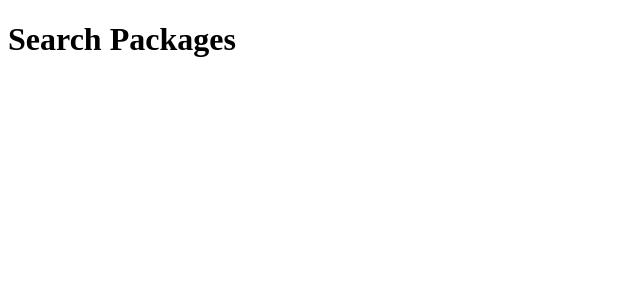
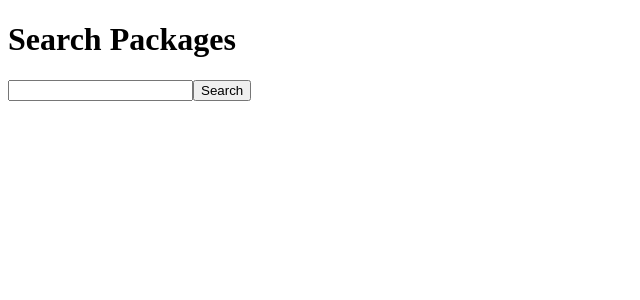
Before and after one commit to spencercoleman/npm-package-search, a React (Create React App) app: page / in a window 1280 px wide. Shown: the top 300 px of the page, without its empty margins (0-640 px from the left). Built offline with nearby package versions, Linux system fonts and the light colour scheme.

Commit message:
Set up PackagesList component to handle searching and displaying results

```diff
--- a/src/components/App.tsx
+++ b/src/components/App.tsx
@@ -1,11 +1,13 @@
 import { Provider } from 'react-redux';
 import { store } from '../state';
+import PackagesList from './PackagesList';
 
 const App = (): JSX.Element => {
     return (
         <Provider store={store}>
             <div>
                 <h1>Search Packages</h1>
+                <PackagesList />
             </div>
         </Provider>
     );
--- /dev/null
+++ b/src/components/PackagesList.tsx
@@ -0,0 +1,21 @@
+import { useState } from 'react';
+
+const PackagesList = (): JSX.Element => {
+    const [term, setTerm] = useState('');
+
+    const handleSubmit = (event: React.FormEvent<HTMLFormElement>) => {
+        event.preventDefault();
+        console.log('Submitted');
+    };
+
+    return (
+        <div>
+            <form onSubmit={handleSubmit}>
+                <input value={term} onChange={(e) => setTerm(e.target.value)} />
+                <button>Search</button>
+            </form>
+        </div>
+    );
+};
+
+export default PackagesList;
```
